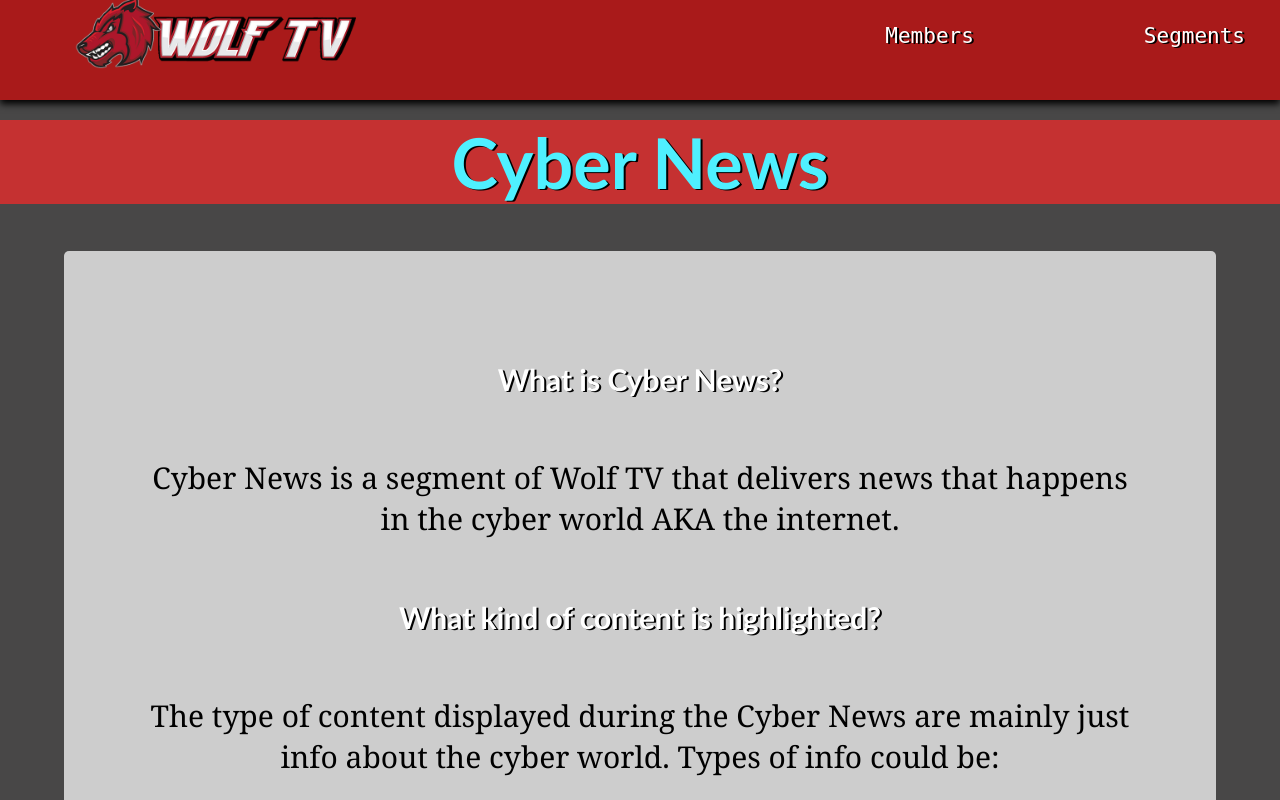
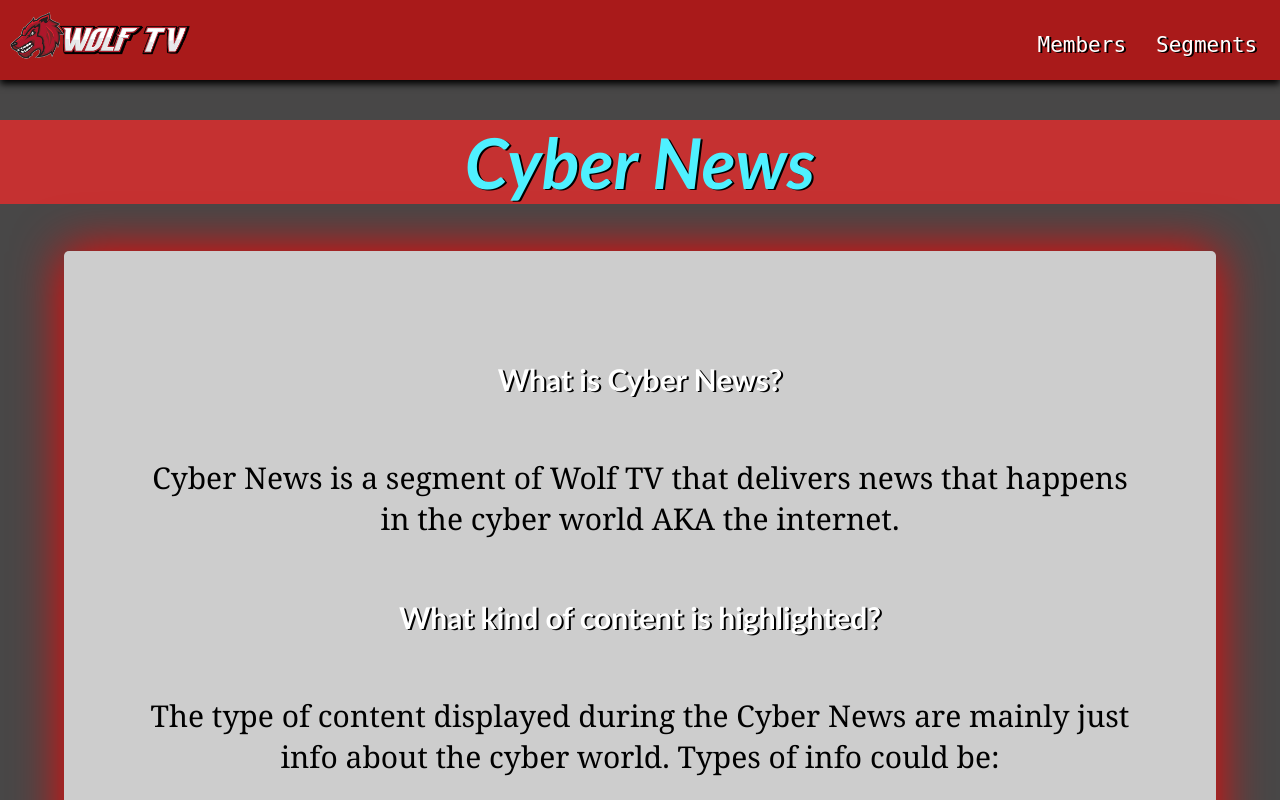
Before and after one commit to MarkE16/WolfTV, a React (Create React App) app: page /cyber-news in a window 1280 px wide. Shown: the top 800 px of the page. Built offline with nearby package versions, Linux system fonts and the light colour scheme.

Commit message:
more styling additions

```diff
--- a/public/index.html
+++ b/public/index.html
@@ -54,10 +54,14 @@
           if ($(window).scrollTop() > 20) {
             $('#topBtn').css('display', 'block');
             $(".App-header").css("background-color", "rgba(169, 26, 26, 0.5)");
+            $(".App-header").css("box-shadow", "0px 0px 10px rgba(0, 0, 0, 0.5)");
             // $('#navBar').css('display', 'block');
           } else {
             $('#topBtn').css('display', 'none');
+            // $(".App-header").css("background-color", "rgba(169, 26, 26, 1)");
+            // Set App-header's background color to rgba(169, 26, 26, 1) and box-shadow to 0 4px 7px rgb(0, 0, 0)
             $(".App-header").css("background-color", "rgba(169, 26, 26, 1)");
+            $(".App-header").css("box-shadow", "0 4px 7px rgb(0, 0, 0)");
             // $('#navBar').css('display', 'none');
           }
         })
--- a/src/App.css
+++ b/src/App.css
@@ -51,12 +51,14 @@ a li {
   display: block;
   color: white;
   text-align: center;
-  margin-left: 50px;
   text-shadow: 2px 1px rgb(0, 0, 0);
   border-radius: 5px;
-  width: 100%;
-  height: 100%;
+  padding: 10px;
   font-family: DejaVu Sans Mono, monospace;
+}
+
+a li:hover {
+  background-color: rgb(197, 49, 49);
 }
 
 div > img {
@@ -91,9 +93,12 @@ a {
 }
 
 .App-logo {
-  transform: scale(2.5);
-  height: 50px;
+  height: 10vmin;
+  object-fit: contain;
+  float: left;
 }
+
+
 
 @media (prefers-reduced-motion: no-preference) {
   .App-logo {
@@ -102,30 +107,23 @@ a {
 }
 
 .App-header {
-  margin: inherit;
   color: rgb(169, 26, 26);
   background-color: #b31b1b;
-  min-height: 100px;
-  padding-left: 100px;
-  justify-content: center;
-  align-items: center;
+  min-height: 10vh;
   font-size: calc(5px + 2vmin);
   color: rgb(255, 255, 255);
   box-shadow: 0 4px 7px rgb(0, 0, 0);
-  object-fit: contain;
   transition: 0.5s ease;
 }
 
-
-.App-header a {
-  float: left;
-  padding: 14px 60px;
+.header-items {
+  display: flex;
+  float: right;
+  flex-direction: row;
+  justify-content: center;
+  align-items: center;
   text-align: center;
-}
-
-.header-items {
-  display: block;
-  float: right;
+  padding: 1vw;
 }
 
 .App-title {
@@ -281,9 +279,9 @@ a {
   color:rgb(255, 255, 255);
   background-color: rgb(197, 49, 49);
   text-shadow: 2px 1px rgb(0, 0, 0);
-
   font-size: 70px;
   font-family:'Trebuchet MS', 'Lucida Sans Unicode', 'Lucida Grande', 'Lucida Sans', Arial, sans-serif;
+  font-style: italic;
 }
 
 .body div > .title {
@@ -326,6 +324,7 @@ a {
   padding: 5rem;
   font-size: 30px;
   font-family: Georgia, serif;
+  box-shadow: 0 0 50px red;
   /* font-family:'Trebuchet MS', 'Lucida Sans Unicode', 'Lucida Grande', 'Lucida Sans', Arial, sans-serif; */
   /* font-family: avenir-lt-w01_35-light1475496,sans-serif; */
   max-width: 100%;
@@ -335,8 +334,8 @@ a {
 
 .video-bg {
   background-color: black;
-  width: auto;
-  height: auto;
+  width: 100%;
+  height: 50vh;
 }
 
 .video-bg > iframe {
@@ -502,9 +501,26 @@ a {
 }
 
 .end {
-  background-color: rgba(255, 255, 255, 0.5);
-  margin: 100px;
+  margin: 10vmax;
   border-radius: 5px;
+}
+
+.end button {
+  background-color: transparent;
+  border: 5px solid #8a0808;
+  border-radius: 5px;
+  font-size: 30px;
+  font-family: 'Lucida Sans Unicode', 'Lucida Grande', 'Lucida Sans', Arial, sans-serif;
+  font-weight: bolder;
+  color: white;
+  transition: all 0.2s ease-in-out;
+}
+
+.end button:hover {
+  background-color: #ffffff;
+  border: 5px solid #8a0808;
+  color: black;
+  cursor: pointer;
 }
 
 .button-circle:hover {
@@ -792,7 +808,6 @@ a {
   z-index: 1;
   min-height: 100%;
   margin: 0 auto;
-  transform: translate(auto, 20%);
   font-family: 'Lucida Sans Unicode', 'Lucida Grande', 'Lucida Sans', Arial, sans-serif;
 }
 
@@ -848,8 +863,8 @@ a {
 @media screen and (max-width: 700px) {
   /* Center logo */
   .App-logo {
-    align-self: center;
-    justify-self: center;
+    height: 10vmax;
+    float: none;
   }
 
   .body {
--- a/src/components/MainPage.js
+++ b/src/components/MainPage.js
@@ -88,7 +88,7 @@ function MainPage({ modalOpen, setModalOpen, selectedMemberName, setSelectedMemb
           </p>
           <div className='body'>
             <div className='video-bg'>
-              <iframe id="vimeoVideo" src={`https://player.vimeo.com/video/${currentVimeoEpData.linkCode}`} width="740" height="460" frameBorder="0" allow="autoplay; fullscreen" allowFullScreen></iframe>
+              <iframe id="vimeoVideo" src={`https://player.vimeo.com/video/${currentVimeoEpData.linkCode}`} width="100%" height="100%" frameBorder="0" allow="autoplay; fullscreen" allowFullScreen></iframe>
             </div>
           </div>
         </div>
@@ -117,13 +117,13 @@ function MainPage({ modalOpen, setModalOpen, selectedMemberName, setSelectedMemb
             <div className='member-imgs'>
               <MemberImg member={members["teacher"]} modalOpen={modalOpen} setModalOpen={setModalOpen} selectedMemberName={selectedMemberName} setSelectedMemberName={setSelectedMemberName}/>
             </div>
-            <div style={{ float: "right" }}>
+            {/* <div style={{ float: "right" }}>
               <label>Sort by:</label>
               <select name='sort' id='sort' className='sort-box' onClick={e => { e.stopPropagation(); setMessageModalShown(true)}}>
                 <option value="latest">Latest</option>
                 <option value="oldest">Oldest</option>
               </select>
-            </div>
+            </div> */}
             <h2 className='title'>2022-2023</h2>
             <div className='member-imgs'>
               <p><strong>This section isn't available yet. Check back later.</strong></p>
@@ -193,8 +193,8 @@ function MainPage({ modalOpen, setModalOpen, selectedMemberName, setSelectedMemb
       { messageModalShown && <MessageModal setMsgModalOpen={setMessageModalShown} title="Option Unavailable" msg="This option is currently in development and is not available yet. Come back later!"/> }
       <div className='end'>
         <h1 className='title'>You've scrolled to the end.</h1>
+        <a href="https://vimeo.com/user152561840"><button className='button'>WATCH WOLFTV</button></a>
       </div>
-      <p style={{ color: "white" }}>Want More? Head over to the <a href='https://vimeo.com/user152561840' target="_blank" className='link'>Vimeo Page</a> to watch WolfTV!</p>
       <Bottom />
     </div>
   );
--- a/src/components/NavBar.js
+++ b/src/components/NavBar.js
@@ -14,14 +14,13 @@ function NavBar() {
   return (
     <div id="navBar" style={{ display: "sticky", position: "fixed", top: 0, zIndex: 1, width: "100%" }}>
       <header className='App-header'>
-      <Link title="Home" to="/"><img className='App-logo' src={require("../assets/wolftv-logo-transparent.png")} alt="Rendering..." /></Link>
-      <div className="header-items">
-        <a href='/#members'><li>Members</li></a>
-          {/* <div className='App-header-float-right'>
-            <button id="hamburger" className='hamburger' title='More'>
-              <GiHamburgerMenu />
-            </button>
-          </div> */}
+        <div>
+          <Link to="/" title="WolfTV Home Page">
+            <img className='App-logo' src={require("../assets/wolftv-logo-transparent.png")} alt="Wolf TV" />
+          </Link>
+        </div>
+        <div className="header-items">
+          <a href="#members"><li>Members</li></a>
           <div className='dropdown'>
             <a href='#segments'><li>Segments</li></a>
             <div className="dropdown-content" title='View segment'>
@@ -31,7 +30,28 @@ function NavBar() {
               <Link to="/stories">Stories</Link>
             </div>
           </div>
-      </div>
+
+        </div>
+        {/* <div style={{ display: "flex", justifyContent: "center", alignItems: "center", objectFit: "contain" }}>
+          <Link title="Home" to="/"><img className='App-logo' src={require("../assets/wolftv-logo-transparent.png")} alt="Rendering..." /></Link>
+        </div>
+        <div className="header-items">
+          <a href='/#members'><li>Members</li></a>
+            <div className='App-header-float-right'>
+              <button id="hamburger" className='hamburger' title='More'>
+                <GiHamburgerMenu />
+              </button>
+            </div>
+            <div className='dropdown'>
+              <a href='#segments'><li>Segments</li></a>
+              <div className="dropdown-content" title='View segment'>
+                <Link to="/announcements">Announcements</Link>
+                <Link to="/cyber-news">Cyber News</Link>
+                <Link to="/retro-review">Retro Review</Link>
+                <Link to="/stories">Stories</Link>
+              </div>
+            </div>
+        </div> */}
       </header>
     </div>
   )
--- a/src/data/crew.json
+++ b/src/data/crew.json
@@ -2,7 +2,7 @@
   "teacher": {"mr. Hodge": [
     "../src/assets/crew_imgs/teachers/hodge.jpg",
     "Teacher of the AV Class",
-    "Mr. Hodge is the teacher and instructor of the Audio and Visual Class. He makes sure that the students do amazing in class and that they can be the best they can be in the studio while producing Wolf."
+    "Mr. Hodge is the teacher and instructor of the Audio and Visual Class. He makes sure that the students do amazing in class and that they can be the best they can be in the studio while producing Wolf TV."
   ]},
 
   "2021-2022": [
```
